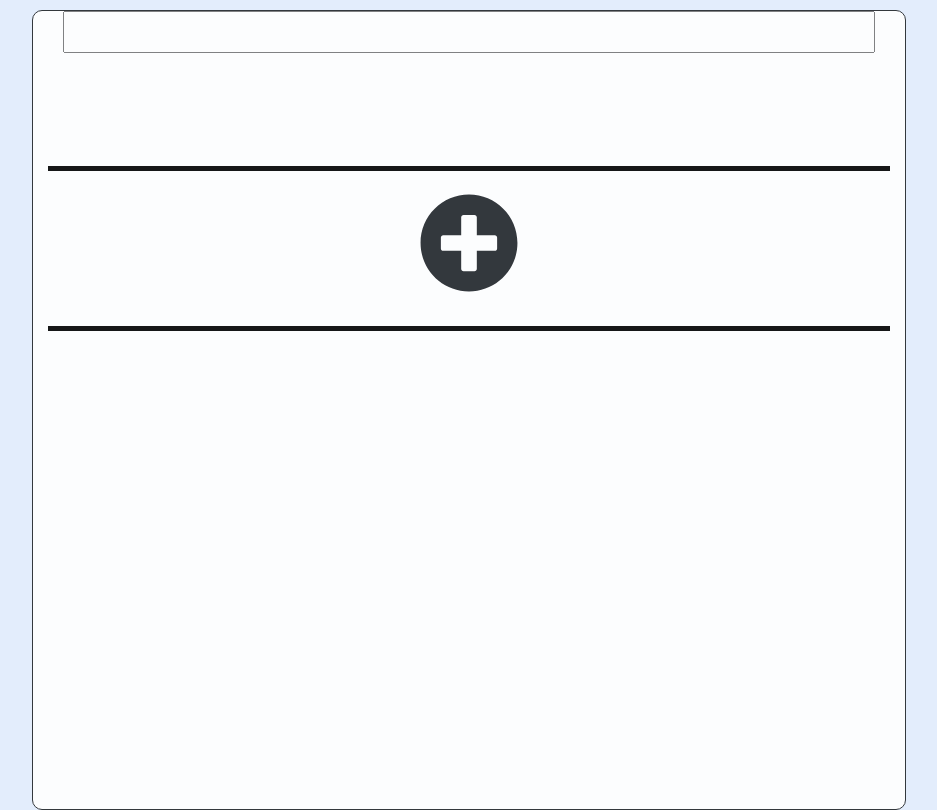
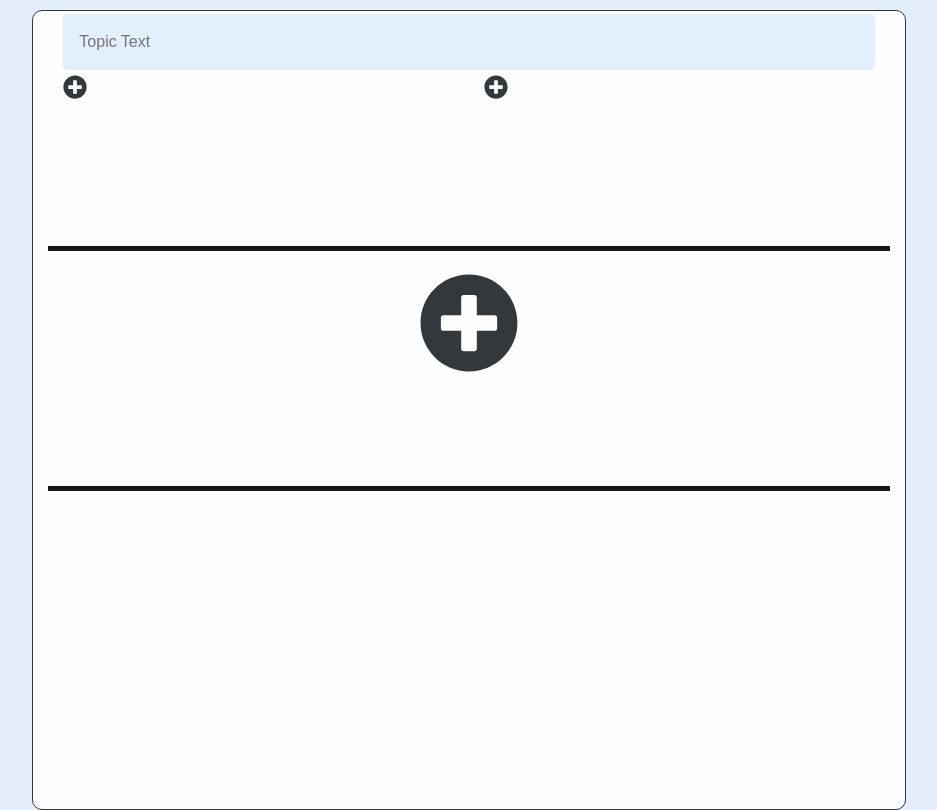
Before and after one commit to goods-and-services/quick-voting, a React (Create React App) app in the folder qv-ui-app/: page /qv in a window 1280 px wide. Both pictures are taken after a click on the element 639 px from the left and 86 px from the top of the page. Shown: the whole page, without its empty margins (171-1108 px from the left). Built offline with nearby package versions, Linux system fonts and the light colour scheme.

Commit message:
add option fields

```diff
--- a/qv-ui-app/src/components/BallotCreator.tsx
+++ b/qv-ui-app/src/components/BallotCreator.tsx
@@ -3,52 +3,129 @@ import './bootstrap.min.css';
 import './global.css';
 import './ballot-creator.css';
 
-import { faPlusCircle, faChevronRight, faTimesCircle} from '@fortawesome/free-solid-svg-icons'
+import TextInput from './TextInput';
+import { faPlusCircle, faTimesCircle} from '@fortawesome/free-solid-svg-icons'
 import { FontAwesomeIcon } from '@fortawesome/react-fontawesome';
+import { element } from 'prop-types';
 
 
 //TODO make this page not work if all query parameters aren't set correctly
 
 interface question {
     questionId: number,
-    text: String,
+    text: string,
 }
 
 interface option {
     optionId: number,
-    text: String
+    text: string
 }
 
 
 
 class QuestionBox extends React.Component<{question?: question, questionOptions?: Array<option>,
                                              questionAdded?: () => void
-                                             questionTextChanged?: (txt: string) => void}, {hovered: boolean}> {
+                                             questionTextChanged?: (txt: string) => void
+                                             optionAdded?: (qId: number) => void
+                                             optionChanged?: (optionId: number, txt: string) => void}> {
+
 
     constructor(props: any) {
         super(props);
-        this.state = {
-            hovered: false
-        }
         this.RenderExistingBox = this.RenderExistingBox.bind(this);
-        this.handleChange = this.handleChange.bind(this);
-
+        this.RenderOption = this.RenderOption.bind(this);
     }
 
-    public handleChange(event: any) {
-        //@ts-ignore
-        this.props.questionTextChanged(event.target.value);
+
+    public organizeComponents(rangeArr: Array<undefined>, optionsCopy: Array<option>) {
+        let res = [];
+        for (let idx = 0; idx < rangeArr.length; idx+=2){
+            res.push(
+
+                <div className = 'row'>
+
+                    <this.RenderOption option = {
+                        idx < optionsCopy.length?
+                        optionsCopy[idx]: undefined
+                        }/>
+
+
+                    <this.RenderOption option = {
+                        (idx+1) < optionsCopy.length?
+                        optionsCopy[(idx+1)]: undefined
+                        }/>
+                </div>
+
+            )
+        }
+        return res;
+    }
+
+
+    public RenderOption(props: {option?: option}){
+
+        let handleChange = (event: any) => {
+            // @ts-ignore
+            this.props.optionTextChanged(this.option.optionId, event.target.value);
+        }
+
+
+        return (
+            <div className = 'col'>
+                <div className = 'option-box'>
+                {
+                    props.option?
+                        <TextInput id = {props.option.optionId.toString()}
+                        value={props.option.text}
+                        onChange= {handleChange}
+                        //@ts-ignore
+                        label = {"Option Text"} />
+                    : <div className = 'ballot-text-style-md left-text'
+                        //@ts-ignore
+                        onClick = {() => this.props.optionAdded(this.props.question.questionId)}>
+                        <FontAwesomeIcon icon={faPlusCircle}/>
+                </div>
+                }
+                </div>
+            </div>
+        )
     }
 
     public RenderExistingBox() {
+
+        let handleChange = (event: any) => {
+            //@ts-ignore
+            this.props.questionTextChanged(event.target.value);
+        }
+
+        //@ts-ignore
+        let optionsCopy = [...this.props.questionOptions];
+        let numOptions = optionsCopy.length;
+        let rangeArr = (numOptions % 2 == 0)? [...Array(numOptions + 2)]:
+                    [...Array(numOptions + 1)]
+
+        let optionColumns = this.organizeComponents(rangeArr, optionsCopy);
+
         return (
             <div className = 'ballot-text-style-md'>
                 <div className = 'row'>
                     <div className = 'col'>
-                        <input className = 'question-text-box' type="text" value={this.props.question? this.props.question.text.toString(): ''}
-                                            onChange={this.handleChange} />
+                    {
+                        //@ts-ignore
+                        <TextInput id = {this.props.question.questionId.toString()}
+                                    value={this.props.question? this.props.question.text.toString(): ''}
+                                    onChange= {handleChange}
+                                    //@ts-ignore
+                                    label = {"Topic Text"} />
+                    }
                     </div>
                 </div>
+                {
+                    optionColumns.map((elem) => {
+                        return elem;
+                    })
+                }
+
             </div>
         )
     }
@@ -65,6 +142,7 @@ class QuestionBox extends React.Component<{question?: question, questionOptions?
                                     // @ts-ignore
                                     onClick = {() => this.props.questionAdded()}>
                                     <FontAwesomeIcon icon={faPlusCircle}/>
+
                                 </div> : <this.RenderExistingBox/>
                             }
                         </div>
@@ -74,6 +152,7 @@ class QuestionBox extends React.Component<{question?: question, questionOptions?
         )
     }
 }
+
 
 
 interface BallotTemplateState {
@@ -86,8 +165,8 @@ export default class BallotTemplate extends React.Component<any,BallotTemplateSt
     constructor(props: any) {
         super(props);
         this.state = {
-            questions: [],//[{questionId: 1, text:"Are you gay"}],
-            options: {},//{1: [{optionId: 1, text: "potato"}, {optionId: 2, text: "tomato"}]},
+            questions: [], //[{questionId: 1, text:"Are you gay"}],
+            options: {}, //{1: [{optionId: 1, text: "potato"}, {optionId: 2, text: "tomato"}]},
         }
 
         this.RecordedQuestions = this.RecordedQuestions.bind(this);
@@ -96,9 +175,17 @@ export default class BallotTemplate extends React.Component<any,BallotTemplateSt
 
     public questionAdded() {
         let newIdx = this.state.questions.length + 1;
-        let temp = this.state.questions;
-        temp.push({questionId: newIdx, text: ''});
-        this.setState({questions: temp});
+        let temp_options = this.state.options;
+        temp_options[newIdx] = [];
+        this.setState({questions: [...this.state.questions, {questionId: newIdx, text: ''} ],
+                        options: temp_options});
+    }
+
+    public optionAdded(qId: number) {
+        let newIdx = this.state.options[qId].length + 1;
+        let temp_options = this.state.options;
+        temp_options[qId] = [...temp_options[qId], {optionId: newIdx, text: ''}]
+        this.setState({options: temp_options});
     }
 
     public setQuestion(txt: string, qId: number ) {
@@ -112,6 +199,12 @@ export default class BallotTemplate extends React.Component<any,BallotTemplateSt
         this.setState({questions: questionsCopy});
     }
 
+    //TODO: CHANGE EXISITNG OPTION
+    public setOption(txt: string, oId: number ) {
+
+
+    }
+
     public RecordedQuestions(){
         return (
             <div className = 'col-12'>
@@ -123,7 +216,9 @@ export default class BallotTemplate extends React.Component<any,BallotTemplateSt
                                 question = {elem}
                                 questionOptions= {this.state.options[elem.questionId]}
                                 questionAdded = {() => this.questionAdded()}
-                                questionTextChanged = { (txt: string) => this.setQuestion(txt, elem.questionId) }/>
+                                questionTextChanged = { (txt: string) => this.setQuestion(txt, elem.questionId) }
+                                optionAdded = { (qId: number) => {this.optionAdded(qId)} }
+                                optionChanged = { (optionId: number, txt: string) => this.setOption(txt, optionId) } />
 
                         );
                     })
@@ -149,60 +244,3 @@ export default class BallotTemplate extends React.Component<any,BallotTemplateSt
     }
 
 }
-
-
-
-
-
-/*
-public RenderOptions(props: {qId: number}){
-
-        let deleteOption = (id: number) => {
-            let newOptions = this.state.options;
-            delete newOptions[id];
-            this.setState({options: newOptions});
-        }
-
-        return (
-            <div>
-            {
-                this.state.options[props.qId].map((questionOption: option, idx:number) => {
-                    if (idx != this.state.options[props.qId].length-1) {
-                        return (
-                            <div className = 'row'>
-                                <div className = 'col-2'>
-                                    <div style = {{textAlign: 'right'}}><FontAwesomeIcon icon={faChevronRight} /></div>
-                                </div>
-                                <div className = 'col-10'>
-                                    <div className = 'row'>
-                                        <div className = 'col'>
-                                            <p className = 'ballot-text-style-md'>{`${questionOption.text}`}</p>
-                                        </div>
-                                        <div className = 'col-1 ballot-text-style-md'
-                                            onClick = {() => deleteOption(questionOption.optionId)}>
-                                            <FontAwesomeIcon icon={faTimesCircle}/>
-                                        </div>
-                                    </div>
-                                </div>
-                            </div>
-                        )
-                    } else {
-                        return (
-                            <div className = 'row'>
-                                <div className = 'col-2'><div style = {{textAlign: 'right'}}><FontAwesomeIcon icon={faPlusCircle} /></div></div>
-                                <p className = 'col-10 ballot-text-style-sm'/>
-                            </div>
-                        )
-                    }
-                })
-            }
-            </div>
-        )
-    }
-
-                    <this.RenderQuestion q = {elem}/>
-                    {
-                        elem.questionId in this.state.options ? <this.RenderOptions qId = {elem.questionId}/>: <div/>
-
-                    }
-*/
--- /dev/null
+++ b/qv-ui-app/src/components/TextInput.tsx
@@ -0,0 +1,71 @@
+import React, { Component } from 'react';
+import PropTypes from 'prop-types';
+import './text-input.css';
+
+
+interface TextInputProps {
+    id: string,
+    locked?: boolean,
+    focussed?: boolean,
+    value?: string,
+    error?: string,
+    label?: string,
+    onChange?: (event:any) => void,
+}
+
+
+export default class TextInput extends Component<TextInputProps,any> {
+    static defaultProps = {
+        locked: false,
+        focussed: false,
+        value: '',
+        error: '',
+        label: '',
+        onChange: () => '',
+     };
+
+     constructor(props: TextInputProps) {
+        super(props);
+        this.state = {
+            focussed: (props.locked && props.focussed) || false,
+            value: props.value || '',
+            error: props.error || '',
+            label: props.label || '',
+        };
+        this.onChange = this.onChange.bind(this);
+      }
+
+    onChange = (event: any) => {
+        const { id } = this.props;
+        const value = event.target.value;
+        this.setState({ value, error: '' });
+
+        //@ts-ignore
+        return this.props.onChange(event);
+    }
+
+
+    public render() {
+        const { focussed, value, error, label } = this.state;
+        const { id, locked } = this.props;
+
+        const fieldClassName = `field ${(locked ? focussed : focussed || value) && 'focussed'} ${locked && !focussed && 'locked'}`;
+
+        return (
+            <div className={fieldClassName}>
+                <input
+                id={id}
+                type="text"
+                value={value}
+                placeholder={label}
+                onChange={this.onChange}
+                onFocus={() => !locked && this.setState({ focussed: true })}
+                onBlur={() => !locked && this.setState({ focussed: false })}
+                />
+                <label htmlFor={id} className={error && 'error'}>
+                    {error || label}
+                </label>
+            </div>
+        );
+    }
+}
--- a/qv-ui-app/src/components/ballot-creator.css
+++ b/qv-ui-app/src/components/ballot-creator.css
@@ -23,9 +23,10 @@
 }
 
 .ballot-elem {
-    min-height: 20vh;
+    min-height: 30vh;
     border-bottom: 5px solid black;
 }
+
 
 .inline-block {
     display: inline-block;
@@ -40,6 +41,10 @@
     text-align: center;
 }
 
+.left-text {
+    text-align: left;
+}
+
 .all-height {
     min-height: 100vh;
 }
--- /dev/null
+++ b/qv-ui-app/src/components/text-input.css
@@ -0,0 +1,72 @@
+.field {
+    margin-top:3px;
+    width: 100%;
+    height: 56px;
+    border-radius: 4px;
+    position: relative;
+    background-color: rgba(166, 204, 247, 0.3);
+    transition: 0.3s all;
+  }
+  .field:hover {
+    background-color: rgba(192, 202, 248, 0.472);
+    box-shadow: 0px 4px 20px 0px rgba(0, 0, 0, 0.05);
+  }
+
+  .field.focussed input {
+    padding: 24px 16px 8px 16px;
+  }
+  .field.focussed input + label {
+    top: 4px;
+    opacity: 1;
+    color: #020a05;
+  }
+  .field.locked {
+   pointer-events: none;
+  }
+  .field input {
+    width: 100%;
+    height: 56px;
+    position: relative;
+    padding: 0px 16px;
+    border: none;
+    border-radius: 4px;
+    font-family: 'Gotham SSm A', 'Gotham SSm B', sans-serif;
+    font-size: 16px;
+    font-weight: 400;
+    line-height: normal;
+    background-color: transparent;
+    color: #282828;
+    outline: none;
+    box-shadow: 0px 4px 20px 0px transparent;
+    transition: 0.3s background-color ease-in-out, 0.3s box-shadow ease-in-out, 0.1s padding ease-in-out;
+    -webkit-appearance: none;
+  }
+  .field input::-webkit-input-placeholder {
+    color: rgba(78, 69, 69, 0.8);
+  }
+  .field input::-moz-placeholder {
+    color: rgba(255, 255, 255, 0.8);
+  }
+  .field input:-ms-input-placeholder {
+    color: rgba(255, 255, 255, 0.8);
+  }
+  .field input:-moz-placeholder {
+    color: rgba(255, 255, 255, 0.8);
+  }
+
+  .field input + label {
+    position: absolute;
+    top: 24px;
+    left: 16px;
+    font-family: 'Gotham SSm A', 'Gotham SSm B', sans-serif;
+    font-size: 12px;
+    font-weight: 600;
+    line-height: 24px;
+    color: #180303;
+    opacity: 0;
+    pointer-events: none;
+    transition: 0.1s all ease-in-out;
+  }
+  .field input + label.error {
+   color: #f30f0f;
+  }
```
